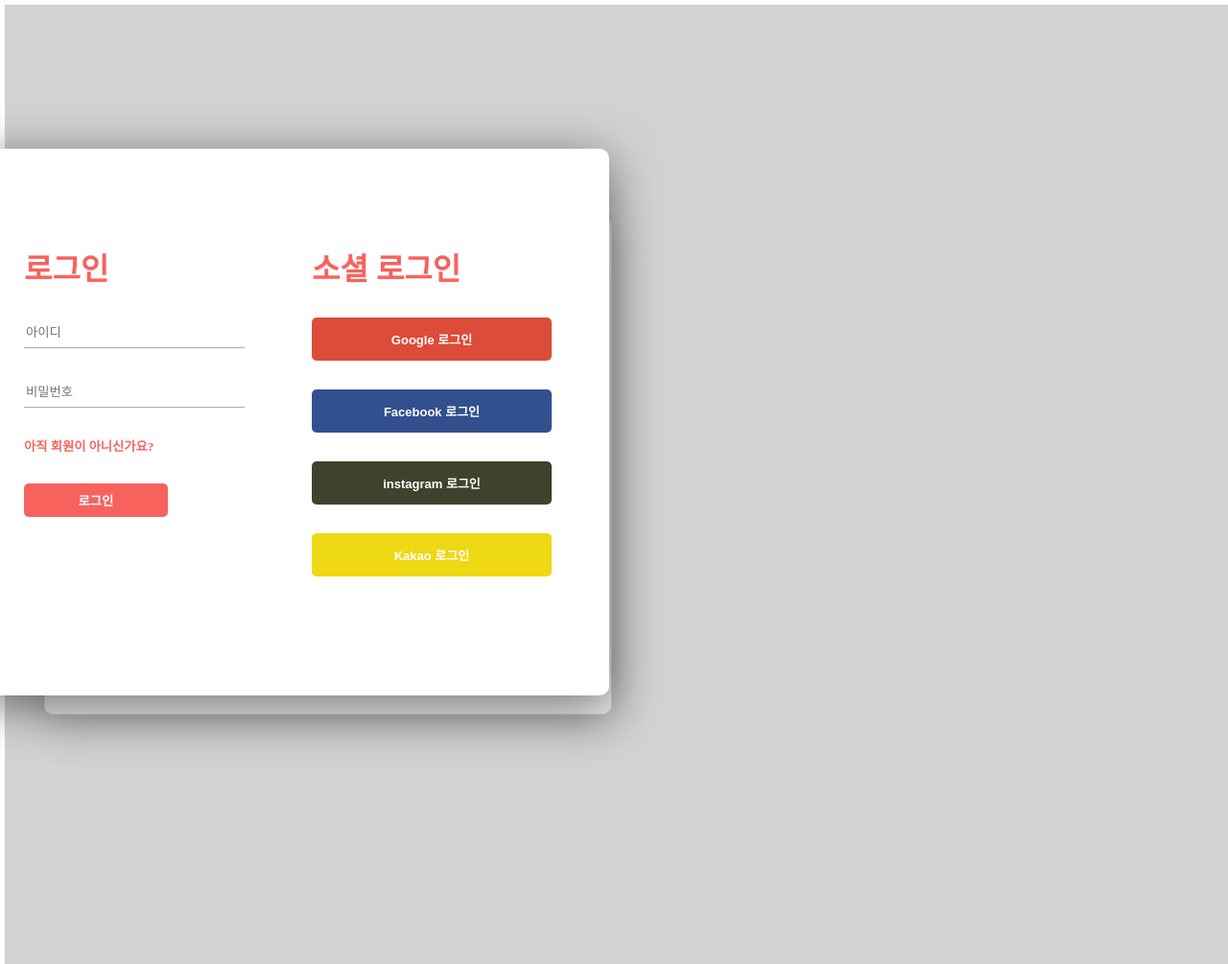
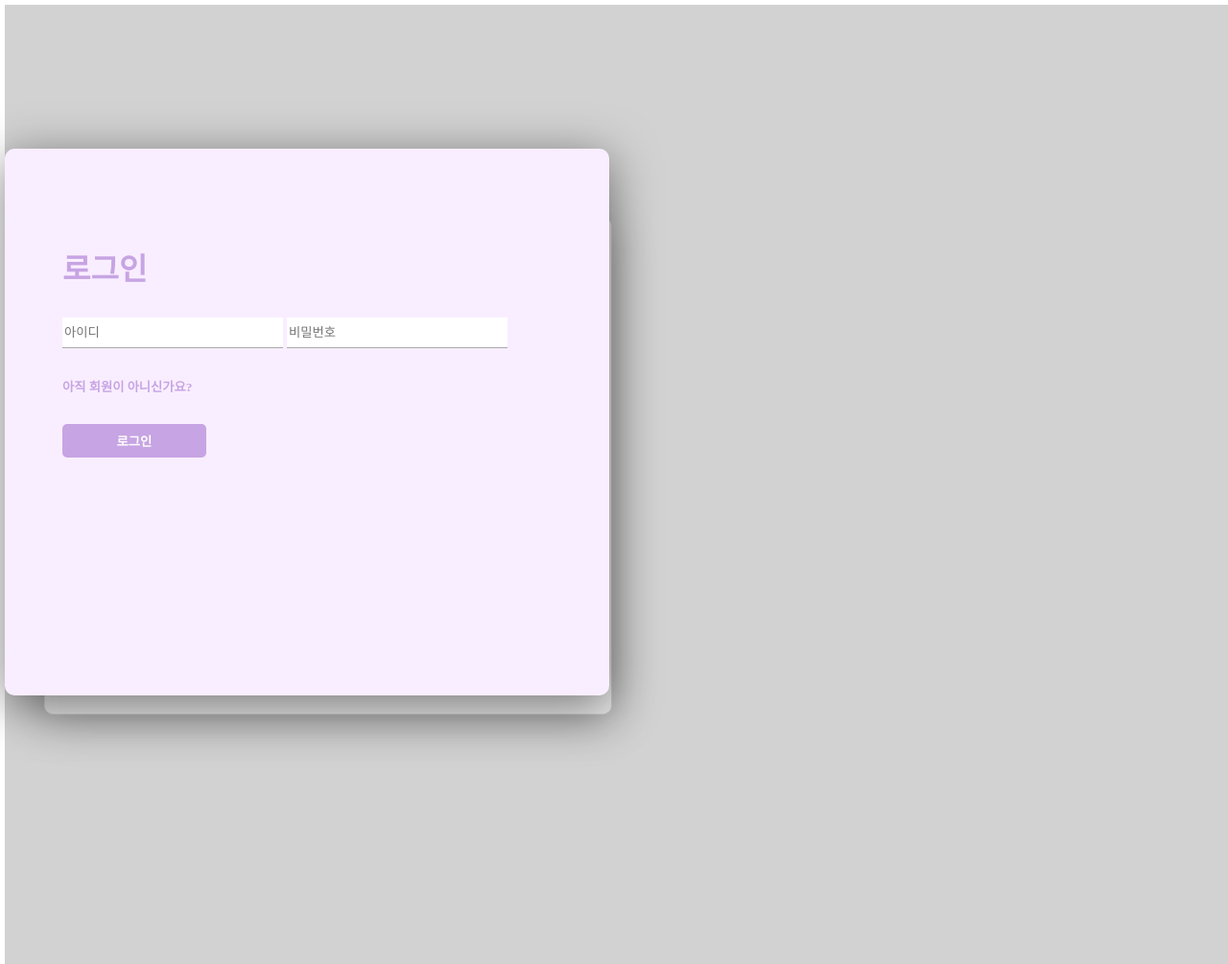
Before and after one commit to Chehum-Moa/front2, a plain HTML site: page Login ,SignPage.html in a window 1280 px wide. Shown: the whole page at 96% size. Drawn offline with Linux system fonts and the light colour scheme.

Commit message:
refactor  Login , Sign page _v1
로그인페이지와 , 회원가입 페이지(팝업)이 이 한 코드 안에 들어가게 편집 . 아직 디테일은 피그마와 다름 . 초기 버전 커밋

```diff
--- a/SignPage.html
+++ b/Login ,SignPage.html
@@ -31,7 +31,7 @@
 
 .all_layout {
   display : flex;
-  background-color : white;
+  background-color : #F9EEFF;
   height:450px;
   width: 600px;
   padding : 40px;
@@ -49,13 +49,13 @@
 }
 
 h1 {
-  color : #F8625D;
+  color : #C7A4E3;
   margin-top : 0px;
   margin-bottom : 30px;
 }
 
 h5 {
-  color : #F8625D;
+  color : #C7A4E3;
   margin-bottom : 30px;
   margin-top : 0px;
 }
@@ -76,7 +76,7 @@
 .login_button {
   width : 150px;
   height : 35px;
-  background-color : #F8625D;
+  background-color : #C7A4E3;
   border:none;
   color : white;
   font-weight : bold;
@@ -295,13 +295,7 @@
          <button type="submit" class="login_button"> 로그인 </button>
          </form>
         </div>
-        <div class="social_login_container">
-         <h1> 소셜 로그인 </h1>
-         <button class="social_google"> Google 로그인 </button>
-         <button class="social_facebook"> Facebook 로그인</button>
-         <button class="social_instagram"> instagram 로그인</button>
-         <button class="social_kakao"> Kakao 로그인 </button>
-       </div>
+
       </div>
       <div class="signup_container">
         <div class="n_layout">
```
Also changed, not shown: MapPage.html (added, +6 -0 lines).
